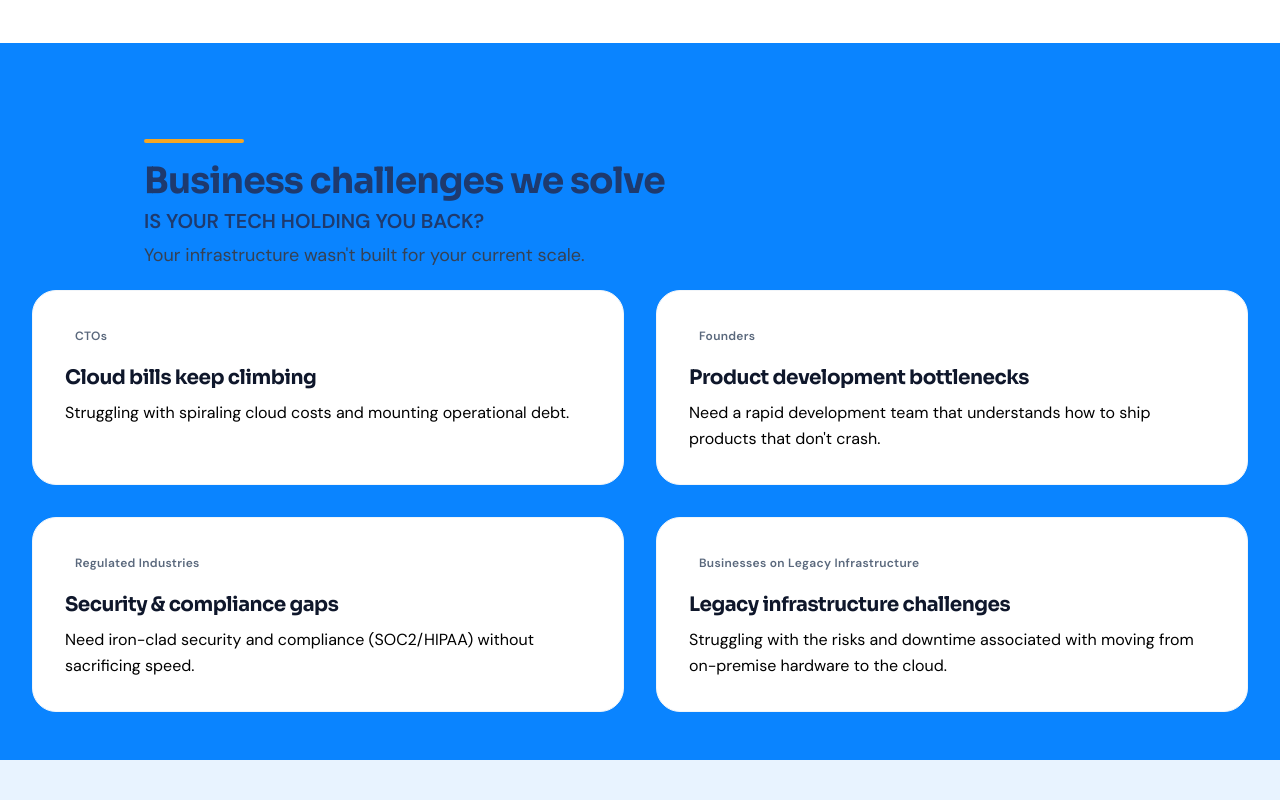
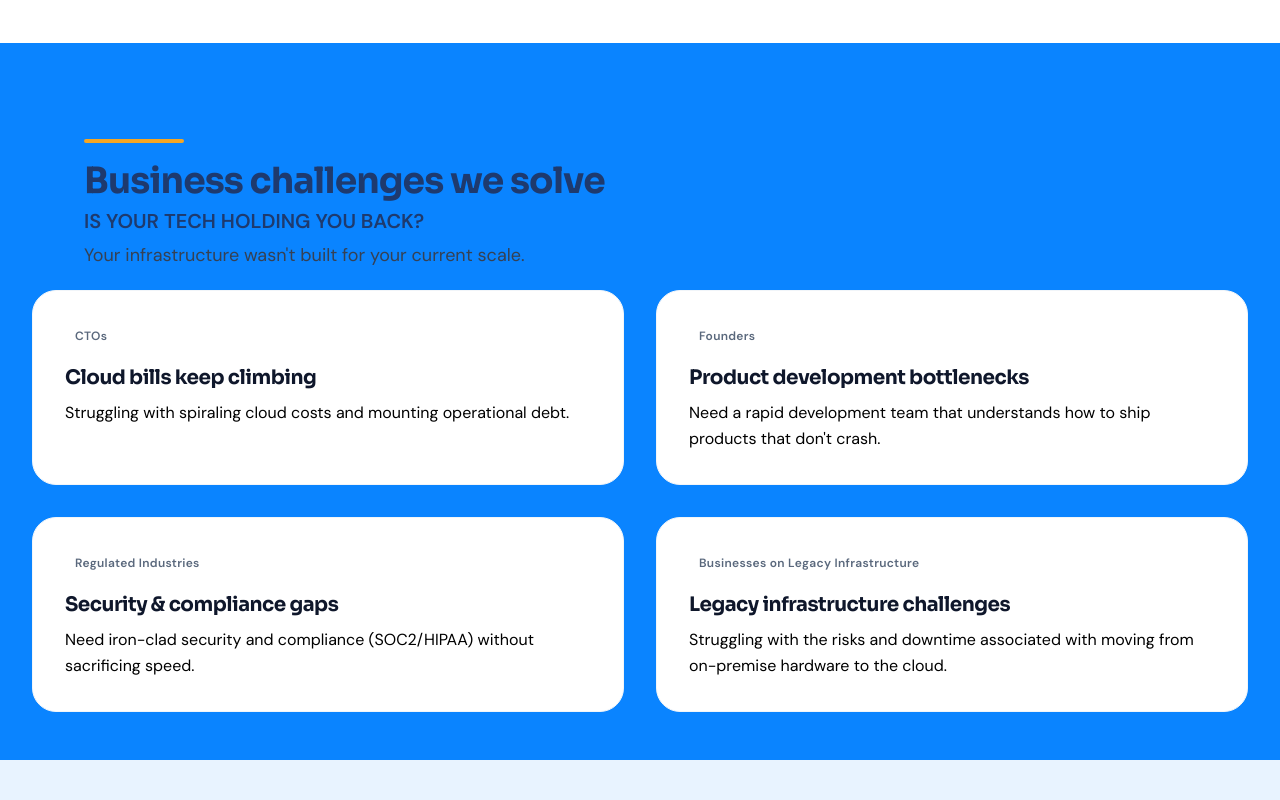
Before and after one commit to ProLaunch-Group/ptech-web, a Next.js app: page / in a window 1280 px wide. Shown: the part 1020-1820 px from the top of the page. Built offline with nearby package versions, Linux system fonts and the light colour scheme.

Commit message:
Fix: adjusted margin left alignment of large screen sizes

```diff
--- a/src/components/layout/SectionTitle.tsx
+++ b/src/components/layout/SectionTitle.tsx
@@ -9,7 +9,7 @@ const SectionTitle = ({ title, subtitle, description }: SectionTitleProps) => {
   return (
     <StaggerContainer>
       <section className="flex flex-col gap-3 mb-5 ">
-        <article className="max-w-7xl px-4 sm:px-6 flex flex-col gap-1.5 ml-2 lg:ml-30">
+        <article className="max-w-7xl px-4 sm:px-6 flex flex-col gap-1.5 ml-2 lg:ml-15">
           <motion.div
             variants={moveLine}
             className="w-12 h-1 mb-3 bg-[#f5a623] rounded-full"
```
